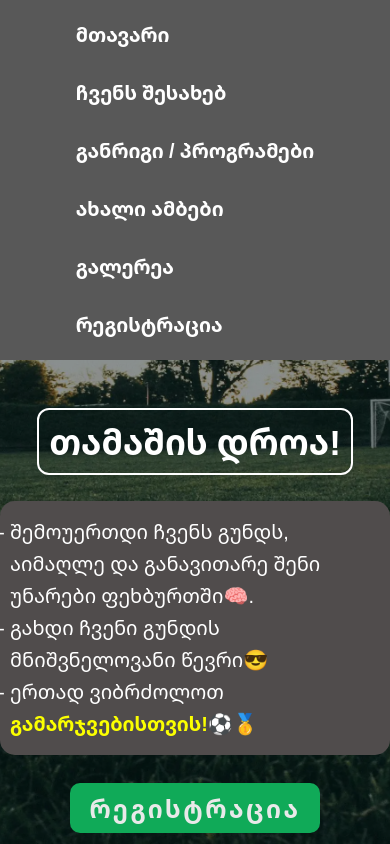
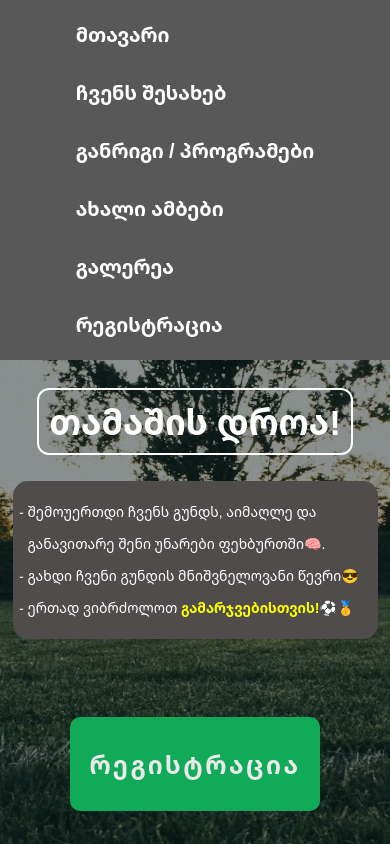
Before and after one commit to 4RN1/soccer-club-website, a React (Vite) app: page / in a window 390 px wide. Shown: the top 844 px of the page. Built offline with nearby package versions, Linux system fonts and the light colour scheme.

Commit message:
mobile visualisation fixes

```diff
--- a/src/css/Home.css
+++ b/src/css/Home.css
@@ -221,6 +221,12 @@ margin-bottom: 2rem;
 
 /* Mobile (401px - 699px) */
 @media screen and (min-width: 401px) and (max-width: 699px) {
+  .landing-page {
+    height: auto; /* grow naturally instead of fixed 100%/100vh */
+    min-height: 125vh; /* ensures it still fills most of viewport */
+    background-size: cover;
+  }
+
   .landing-page h1 {
     font-size: 4rem;
     padding: 1rem 1.2rem;
@@ -239,7 +245,10 @@ margin-bottom: 2rem;
     margin-top: 3rem;
   }
 
+  .to-registration {
+    margin-top: 13rem;
 
+  }
 
 
 
@@ -249,20 +258,35 @@ margin-bottom: 2rem;
 @media screen and (max-width: 400px) {
   .landing-page {
     height: auto; /* grow naturally instead of fixed 100%/100vh */
-    min-height: 100vh; /* ensures it still fills most of viewport */
+    min-height: 133vh; /* ensures it still fills most of viewport */
     background-size: cover;
   }
   .heading {
-    margin-top: 5rem;
+    margin-top: 3rem;
   }
   .landing-page h1 {
     font-size: 3.5rem;
     padding: 0.8rem 1rem;
   }
+  .subtext-background ul{
+    font-size: 1.4rem;
+    padding: 0.5rem 0.5rem;
+  }
+
   .subtext-background {
-    font-size: 1.4rem;
-    padding: 1.5rem 1rem;
+    padding: 1rem;
+  width: 100%;
+    max-width: 36.5rem;
+
   }
+
+   .to-registration {
+    margin-top: 5rem;
+    padding: 3rem;
+
+  }
+
+
   .wrapper.show {
     margin: 0;
   }
--- a/src/css/Navbar.css
+++ b/src/css/Navbar.css
@@ -19,17 +19,11 @@ html {
   justify-content: center;
   list-style: none;
   gap: 3rem;
-  opacity: 0;
-  transform: translateY(10px);
-  transition: opacity 2s ease, transform 2s ease;
-  margin: 0;
-  padding: 0;
+
+
 }
 
-.navbar.show ul {
-  opacity: 1;
-  transform: translateY(0);
-}
+
 
 .navbar li {
   display: flex;
--- a/src/pages/Schedule.jsx
+++ b/src/pages/Schedule.jsx
@@ -28,7 +28,7 @@ function Schedule() {
   return <div>
     <Navbar/>
     <div className="schedule">
-      <div className="schedule-heading"data-aos="fade-up" data-aos-delay="100" >
+      <div className="schedule-heading" >
        <h1 data-aos="fade-up" data-aos-delay="200">ცხრილი</h1>
       </div>
 <div className="scedule-side">
```
